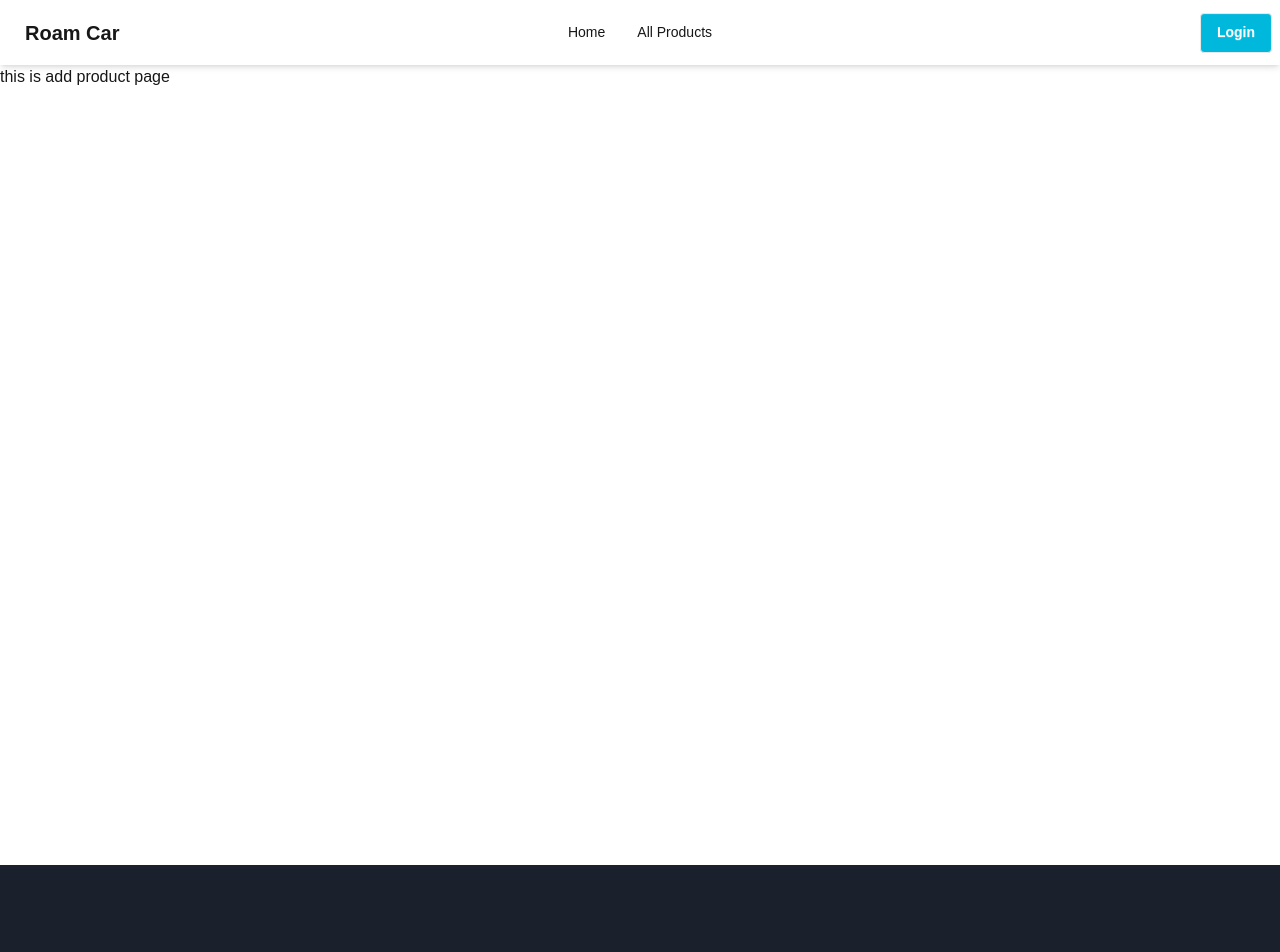
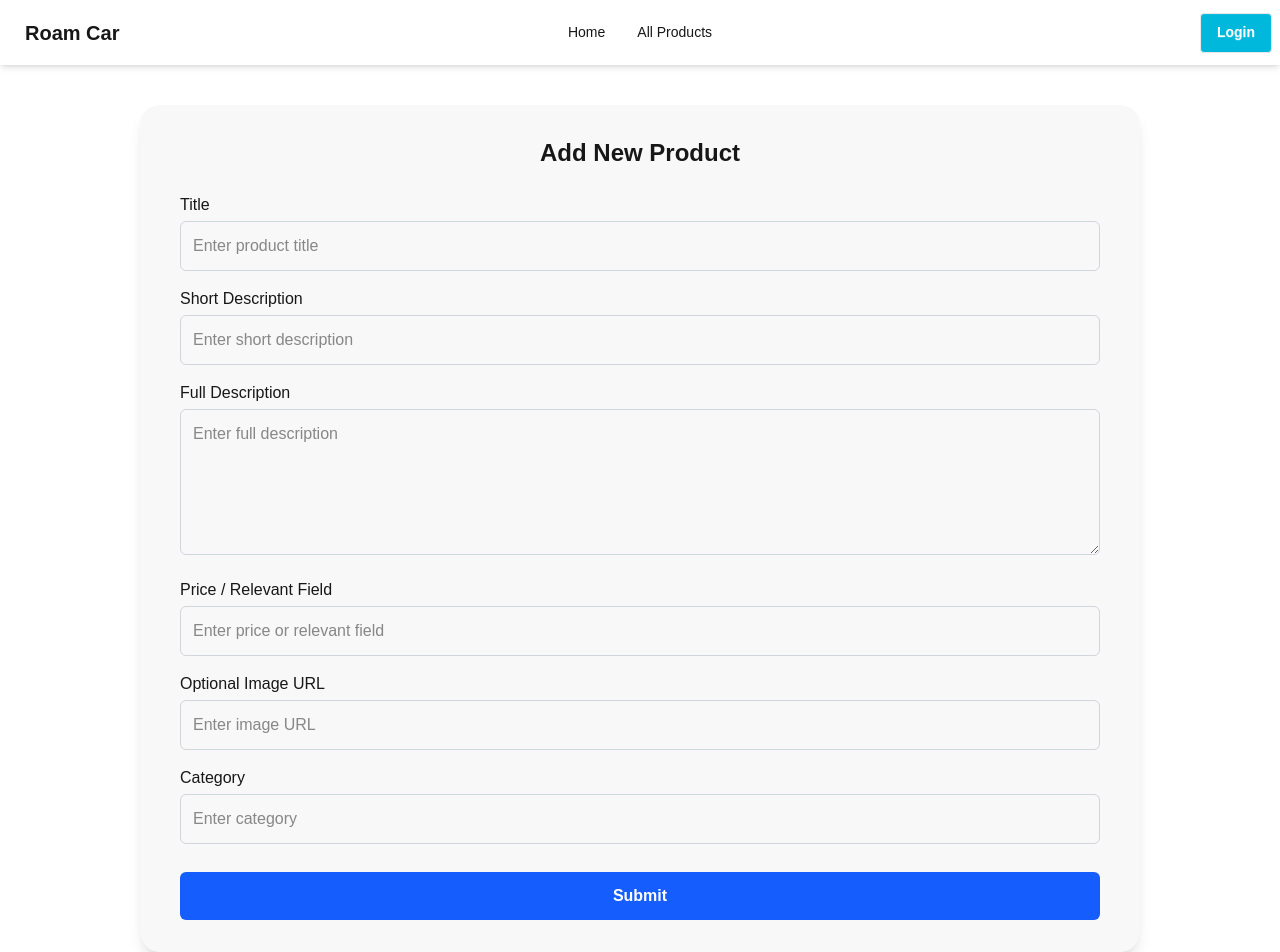
Before and after one commit to mdmahfuzahmedony/my_app, a Next.js app: page /add-product in a window 1280 px wide. Shown: the top 952 px of the page. Built offline with nearby package versions, Linux system fonts and the light colour scheme; no server answers.

Commit message:
add-product-page

```diff
--- a/app/add-product/page.jsx
+++ b/app/add-product/page.jsx
@@ -1,11 +1,150 @@
-import React from 'react';
+"use client";
 
-const page = () => {
+import React, { useState } from "react";
+
+const AddProductPage = () => {
+  const [formData, setFormData] = useState({
+    title: "",
+    shortDescription: "",
+    fullDescription: "",
+    price: "",
+    imageUrl: "",
+    meta: "",
+  });
+
+  const handleChange = (e) => {
+    setFormData({ ...formData, [e.target.name]: e.target.value });
+  };
+
+  const handleSubmit = async (e) => {
+    e.preventDefault();
+
+    try {
+      const res = await fetch("https://roam-car-server.vercel.app/roam_cars", {
+        method: "POST",
+        headers: { "Content-Type": "application/json" },
+        body: JSON.stringify(formData),
+      });
+
+      const data = await res.json();
+      if (data.success) {
+        alert("Product added successfully!");
+        setFormData({
+          title: "",
+          shortDescription: "",
+          fullDescription: "",
+          price: "",
+          imageUrl: "",
+          meta: "",
+        });
+      } else {
+        alert("Failed to add product");
+      }
+    } catch (error) {
+      console.error(error);
+      alert("Error adding product");
+    }
+  };
+
   return (
-    <div>
-    <h1>this is add product page</h1>
+    <div className="max-w-[1000px] bg-base-200 px-10 mx-auto p-8 shadow-lg rounded-[20px] mt-10">
+      <h1 className="text-2xl font-bold mb-6 text-center">Add New Product</h1>
+      <form onSubmit={handleSubmit} className="space-y-4">
+        {/* Title */}
+        <div>
+          <label className="block font-medium mb-1">Title</label>
+          <input
+            type="text"
+            name="title"
+            value={formData.title}
+            onChange={handleChange}
+            placeholder="Enter product title"
+            className="w-full p-3 border border-gray-300 rounded-md focus:outline-none focus:ring-2 focus:ring-blue-500"
+            required
+          />
+        </div>
+
+        {/* Short Description */}
+        <div>
+          <label className="block font-medium mb-1">Short Description</label>
+          <input
+            type="text"
+            name="shortDescription"
+            value={formData.shortDescription}
+            onChange={handleChange}
+            placeholder="Enter short description"
+            className="w-full p-3 border border-gray-300 rounded-md focus:outline-none focus:ring-2 focus:ring-blue-500"
+            required
+          />
+        </div>
+
+        {/* Full Description */}
+        <div>
+          <label className="block font-medium mb-1">Full Description</label>
+          <textarea
+            name="fullDescription"
+            value={formData.fullDescription}
+            onChange={handleChange}
+            placeholder="Enter full description"
+            className="w-full p-3 border border-gray-300 rounded-md focus:outline-none focus:ring-2 focus:ring-blue-500"
+            rows={5}
+            required
+          />
+        </div>
+
+        {/* Price */}
+        <div>
+          <label className="block font-medium mb-1">
+            Price / Relevant Field
+          </label>
+          <input
+            type="text"
+            name="price"
+            value={formData.price}
+            onChange={handleChange}
+            placeholder="Enter price or relevant field"
+            className="w-full p-3 border border-gray-300 rounded-md focus:outline-none focus:ring-2 focus:ring-blue-500"
+          />
+        </div>
+
+        {/* Optional Image URL */}
+        <div>
+          <label className="block font-medium mb-1">Optional Image URL</label>
+          <input
+            type="text"
+            name="imageUrl"
+            value={formData.imageUrl}
+            onChange={handleChange}
+            placeholder="Enter image URL"
+            className="w-full p-3 border border-gray-300 rounded-md focus:outline-none focus:ring-2 focus:ring-blue-500"
+          />
+        </div>
+
+        {/* Meta / Category */}
+        <div>
+          <label className="block font-medium mb-1">Category</label>
+          <input
+            type="text"
+            name="meta"
+            value={formData.meta}
+            onChange={handleChange}
+            placeholder="Enter category"
+            className="w-full p-3 border border-gray-300 rounded-md focus:outline-none focus:ring-2 focus:ring-blue-500"
+          />
+        </div>
+
+        {/* Submit Button */}
+        <div className="text-center">
+          <button
+            type="submit"
+            className="bg-blue-600 w-full mt-3 text-white py-3 px-6 rounded-md hover:bg-blue-700 transition-colors duration-200 font-semibold"
+          >
+            Submit
+          </button>
+        </div>
+      </form>
     </div>
   );
 };
 
-export default page;
+export default AddProductPage;
```
